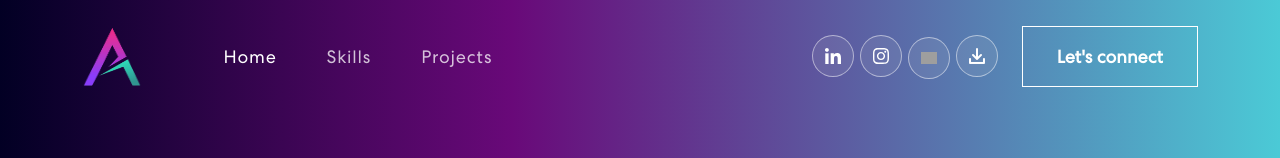
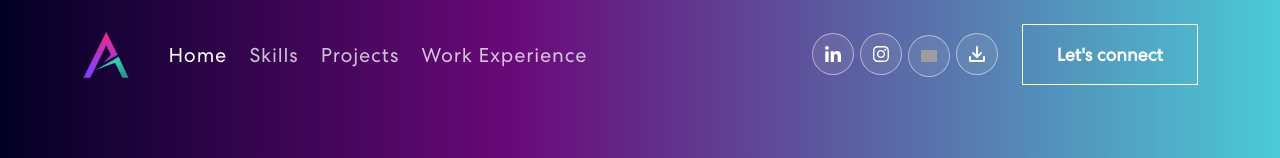
Before and after one commit to alyfahmad/personal_portfolio, a React (Create React App) app in the folder personal-portfolio/: page / in a window 1280 px wide. Shown: the top 158 px of the page. Built offline with nearby package versions, Linux system fonts and the light colour scheme; grey boxes are pictures that could not be loaded.

Commit message:
fix css of navbar and footer

```diff
--- a/personal-portfolio/src/App.css
+++ b/personal-portfolio/src/App.css
@@ -82,8 +82,35 @@ p.danger {
 }
 
 /************ Navbar Css ************/
+
+/* nav.navbar a.navbar-brand {
+    width: 9%;
+} */
+
+@media (min-width: 0px) and (max-width: 480px) {
+  .navbar-text button {
+    font-weight: 700;
+    color: #fff;
+    border: 1px solid #fff;
+    padding: 10px 18px;
+    font-size: 18px;
+    /* margin-left: 18px; */
+    position: relative;
+    left: 18px;
+    background-color: transparent;
+    transition: 0.3s ease-in-out;
+  }
+  nav.navbar .navbar-nav .nav-link.navbar-link {
+    font-weight: 400;
+    color: #fff !important;
+    letter-spacing: 0.8px;
+    padding: 0 0 2vh;
+    font-size: calc(12px + 1vh);
+    opacity: 0.75;
+    text-align: center;
+  }
   nav.navbar {
-  padding: 18px 0;
+    padding: 2vh 0;
     position: fixed;
     width: 100%;
     top: 0;
@@ -94,17 +121,47 @@ nav.navbar.scrolled {
     padding: 0px 0;
     background-color: #121212;
   }
-nav.navbar a.navbar-brand {
-    width: 9%;
+  nav.navbar.active {
+    padding: 0px 0;
+    background-color: #121212;
+  }
+}
+
+@media (min-width: 481px) and (max-width: 1920px) {
+  .navbar-text button {
+    font-weight: 700;
+    color: #fff;
+    border: 1px solid #fff;
+    padding: 18px 34px;
+    font-size: 18px;
+    margin-left: 18px;
+    position: relative;
+    background-color: transparent;
+    transition: 0.3s ease-in-out;
   }
   nav.navbar .navbar-nav .nav-link.navbar-link {
     font-weight: 400;
     color: #fff !important;
     letter-spacing: 0.8px;
-  padding: 0 25px;
-  font-size: 18px;
+    padding: 0 0 0 1.75vw;
+    font-size: calc(12px + 1vh);
     opacity: 0.75;
   }
+  nav.navbar {
+    padding: 2vh 0;
+    position: fixed;
+    width: 100%;
+    top: 0;
+    z-index: 9999;
+    transition:  0.32s ease-in-out;
+  }
+  nav.navbar.scrolled {
+    padding: 0px 0;
+    background-color: #121212;
+  }
+
+}
+
 nav.navbar .navbar-nav a.nav-link.navbar-link:hover,
 nav.navbar .navbar-nav a.nav-link.navbar-link.active {
     opacity: 1;
@@ -150,17 +207,12 @@ span.navbar-text {
 .social-icon a:hover img {
 	filter: brightness(0) saturate(100%) invert(0%) sepia(7%) saturate(98%) hue-rotate(346deg) brightness(95%) contrast(86%);
 }
-.navbar-text button {
-  font-weight: 700;
-  color: #fff;
-  border: 1px solid #fff;
-  padding: 18px 34px;
-  font-size: 18px;
-  margin-left: 18px;
-	position: relative;
-	background-color: transparent;
-	transition: 0.3s ease-in-out;
+
+.navbar .brand_logo {
+  width:6vh;
+  height:6vh;
 }
+
 .navbar-text button span {
   z-index: 1;
 }
@@ -192,7 +244,7 @@ nav.navbar .navbar-toggler:focus {
 nav.navbar .navbar-toggler-icon {
   width: 24px;
   height: 17px;
-  background-image: none;
+  /* background-image: none; */
   position: relative;
   border-bottom: 2px solid #fff;
   transition: all 300ms linear;
--- a/personal-portfolio/src/components/NavBar.js
+++ b/personal-portfolio/src/components/NavBar.js
@@ -37,17 +37,18 @@ export const NavBar = () => {
   return (
     <Navbar expand="lg" className={scrolled ? "scrolled": ""}>
       <Container>
-        <Navbar.Brand href="#home">
-            <img style={{  width:60, height:60}} src={A_logo} alt="Logo"/>
+        <Navbar.Brand>
+            <img class="brand_logo" src={A_logo} alt="Logo"/>
         </Navbar.Brand>
-        <Navbar.Toggle aria-controls="basic-navbar-nav" >
+        <Navbar.Toggle aria-controls="responsive-navbar-nav">
             <span className="navbar-toggler-icon"></span>
         </Navbar.Toggle>
-        <Navbar.Collapse id="basic-navbar-nav">
+        <Navbar.Collapse id="responsive-navbar-nav">
           <Nav className="me-auto">
             <Nav.Link href="#home" className={activeLink === 'home' ? 'active navbar-link' : 'navbar-link'} onClick={() => onUpdateActiveLink('home')} >Home</Nav.Link>
             <Nav.Link href="#skills" className={activeLink === 'skills' ? 'active navbar-link' : 'navbar-link'}  onClick={() => onUpdateActiveLink('skills')}>Skills</Nav.Link>
             <Nav.Link href="#projects" className={activeLink === 'projects' ? 'active navbar-link' : 'navbar-link'}  onClick={() => onUpdateActiveLink('projects')}>Projects</Nav.Link>
+            <Nav.Link href="#experience" className={activeLink === 'experience' ? 'active navbar-link' : 'navbar-link'}  onClick={() => onUpdateActiveLink('experience')}>Work Experience</Nav.Link>
           </Nav>
           <span class="navbar-text">
               <div className="social-icon">
```
Lines whose indentation alone changed are shown as unchanged.
